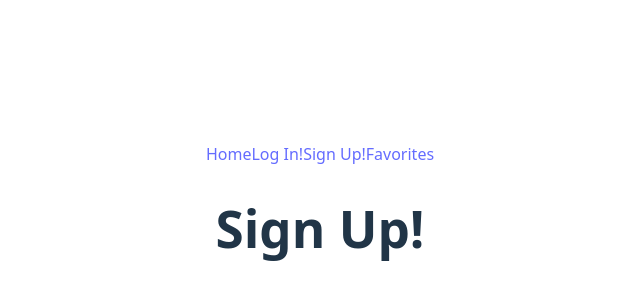
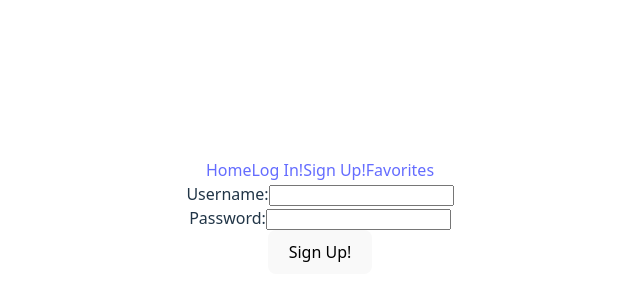
Before and after one commit to vrouker/block28_recipebook, a React (Vite) app: page /signup in a window 1280 px wide. Shown: the part 184-484 px from the top of the page, without its empty margins (320-960 px from the left). Built offline with nearby package versions, Linux system fonts and the light colour scheme; no server answers.

Commit message:
created and tested the functionality of the signup form in the SignUp.jsx file

```diff
--- a/src/App.jsx
+++ b/src/App.jsx
@@ -10,8 +10,8 @@ import SingleRecipe from './components/SingleRecipe'
 
 function App() {
   const [recipes, setRecipes] = useState([])
-
   const [singleRecipe, setSingleRecipe] = useState()
+  const [token, setToken] = useState()
 
   //Generate a list of recipes from the API on the home page
   useEffect(()=>{
@@ -37,7 +37,7 @@ function App() {
         <Routes>
           <Route path="/" element={<Home recipes={recipes} setRecipes={setRecipes} singleRecipe={singleRecipe} setSingleRecipe={setSingleRecipe}/>}/>
           <Route path="/login" element={<LogIn/>}/>
-          <Route path="/signup" element={<SignUp/>}/>
+          <Route path="/signup" element={<SignUp setToken={setToken} token={token}/>}/>
           <Route path="/favorites" element={<Favorites/>}/>
           <Route path="/singlerecipe" element={<SingleRecipe recipes={recipes} setRecipes={setRecipes} singleRecipe={singleRecipe} setSingleRecipe={setSingleRecipe}/>}/>
         </Routes>
--- a/src/components/SignIn.jsx
+++ b/src/components/SignIn.jsx
@@ -1,6 +1,57 @@
-function SignUp(){
+import { useState } from "react"
+
+function SignUp({setToken}){
+    const [username, setUsername] = useState("");
+
+    const [password, setPassword] = useState("");
+
+    async function handleSubmit(e){
+        e.preventDefault();
+        try{
+            const res = await fetch ("https://fsa-recipe.up.railway.app/api/auth/register",
+            {
+                method: "POST",
+                headers: {"Content-type": "application/json"},
+                body: JSON.stringify(
+                    {username: username,
+                    password: password}
+                )
+
+            });
+
+        const result = await res.json();
+        setToken(result.token);
+        console.log(result)
+        }
+
+    catch(error){
+        console.error(error)
+    }}
+
     return(
-        <h1>Sign Up!</h1>
+        <form onSubmit={handleSubmit}>
+            <label>
+                Username:
+                <input
+                    name="username"
+                    onChange={(e)=>setUsername(e.target.value)}
+                    value={username}
+                    required
+                />
+            </label>
+            <br/>
+            <label>
+                Password:
+                <input
+                    name="password"
+                    onChange={(e)=>setPassword(e.target.value)}
+                    value={password}
+                    required
+                />
+            </label>
+            <br/>
+            <button>Sign Up!</button>
+        </form>
     )
 }
 
```
